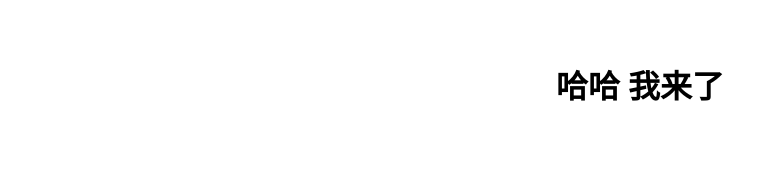
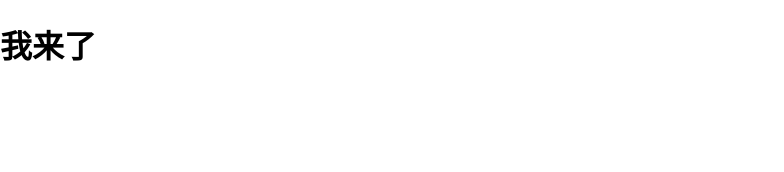
Before and after one commit to GYXC-111/GYXC-re01-one, a plain HTML site: page new.html in a window 1280 px wide. Shown: the whole page, without its empty margins (0-784 px from the left). Drawn offline with Linux system fonts and the light colour scheme.

Commit message:
new.html

```diff
--- a/new.html
+++ b/new.html
@@ -3,19 +3,10 @@
   <head>
     <meta charset="utf-8">
     <meta name="viewport" content="width=device-width, initial-scale=1" />
-    <title>GYXC's first site</title>
-    <style>
-      body {
-        margin: 0;
-      }
-    </style>
   </head>
-  <body>
-    <div style="
-    blackgound-color: #f1f1f1;
-    text-align: center;
-    padding: 40px;
-    ">
-<h1>哈哈 我来了</h1>
+  <body style="margin:0;">
+ <h1>
+    我来了
+  </h1>
   </body>
 </html>
```
